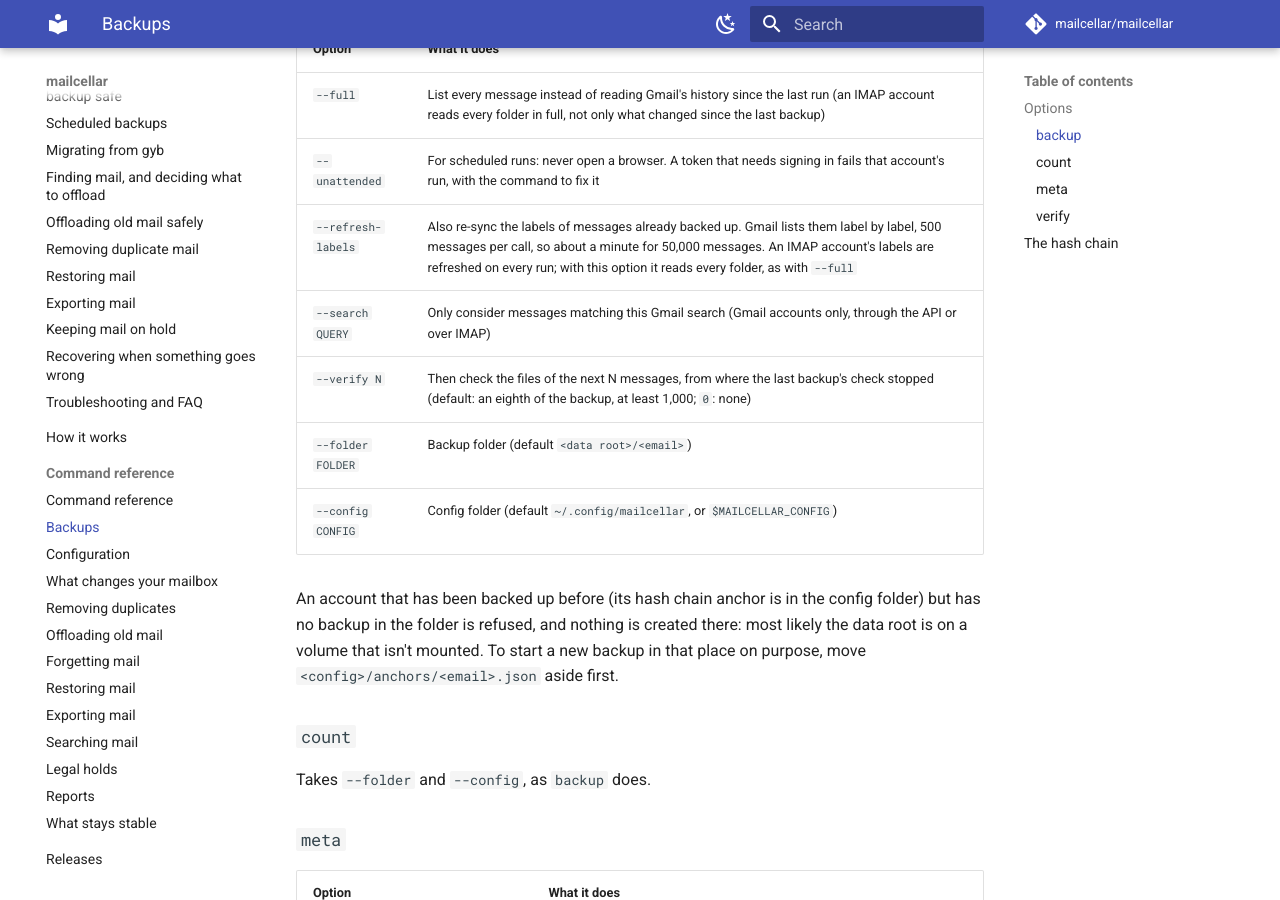
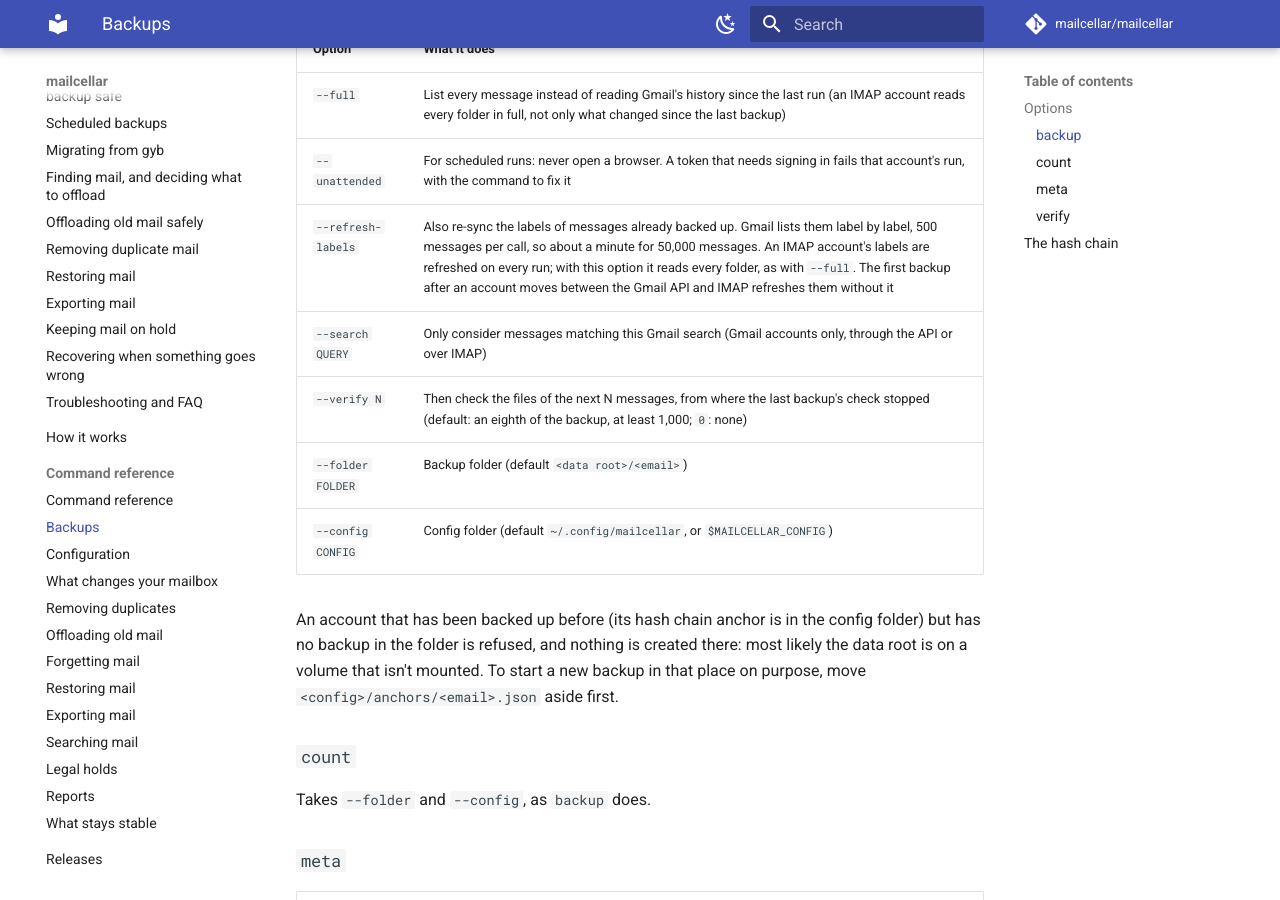
Before and after one commit to mailcellar/mailcellar, an MkDocs documentation site: the page built from docs/reference/backup.md, in a window 1280 px wide and 900 px high, scrolled down 1647 px. Built offline with MkDocs 1.6.1 and Material for MkDocs 9.7.7, drawn with Linux system fonts in a browser that asks for light colours; comment, search, counter and statistics services are not loaded.

Commit message:
docs(backup): the first backup after a move refreshes labels by itself
The reference's --refresh-labels row didn't say that a backup moved
between the Gmail API and IMAP needs no option for its labels to be
read again.

Co-Authored-By: Claude Opus 5.5 <noreply@anthropic.com>

```diff
--- a/docs/reference/backup.md
+++ b/docs/reference/backup.md
@@ -81,7 +81,7 @@ with none named, every account in `accounts.toml`.
 | --- | --- |
 | `--full` | List every message instead of reading Gmail's history since the last run (an IMAP account reads every folder in full, not only what changed since the last backup) |
 | `--unattended` | For scheduled runs: never open a browser. A token that needs signing in fails that account's run, with the command to fix it |
-| `--refresh-labels` | Also re-sync the labels of messages already backed up. Gmail lists them label by label, 500 messages per call, so about a minute for 50,000 messages. An IMAP account's labels are refreshed on every run; with this option it reads every folder, as with `--full` |
+| `--refresh-labels` | Also re-sync the labels of messages already backed up. Gmail lists them label by label, 500 messages per call, so about a minute for 50,000 messages. An IMAP account's labels are refreshed on every run; with this option it reads every folder, as with `--full`. The first backup after an account moves between the Gmail API and IMAP refreshes them without it |
 | `--search QUERY` | Only consider messages matching this Gmail search (Gmail accounts only, through the API or over IMAP) |
 | `--verify N` | Then check the files of the next N messages, from where the last backup's check stopped (default: an eighth of the backup, at least 1,000; `0`: none) |
 | `--folder FOLDER` | Backup folder (default `<data root>/<email>`) |
```
